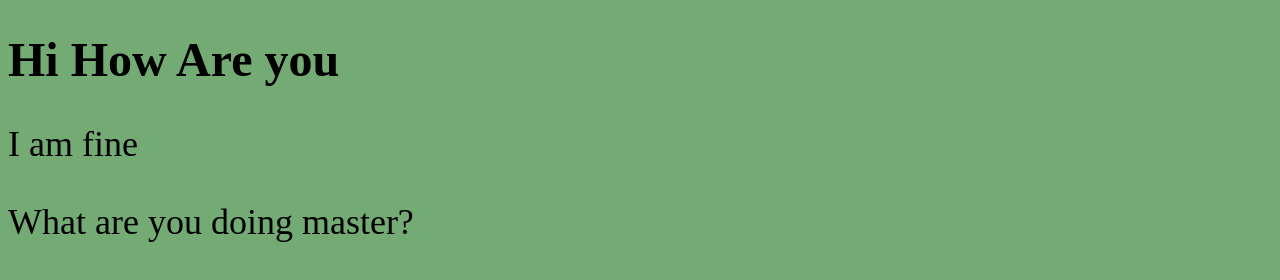
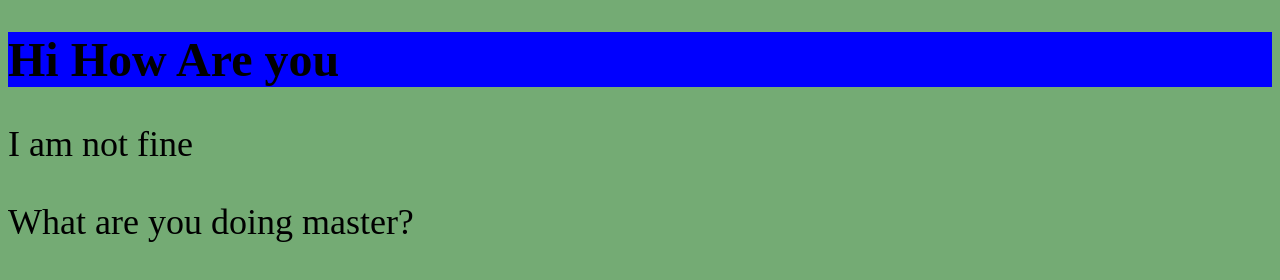
Before and after one commit to iumahboobi/github_branches, a plain HTML site: page index.html in a window 1280 px wide. Drawn offline with Linux system fonts and the light colour scheme.

Commit message:
paragraph changed and h1 backgound color

```diff
--- a/index.html
+++ b/index.html
@@ -8,7 +8,7 @@
     <title>Mergin</title>
 
     <h1>Hi How Are you</h1>
-    <p>I am fine</p>
+    <p>I am not fine</p>
     <p>What are you doing master?</p>
   </head>
   <body></body>
--- a/style.css
+++ b/style.css
@@ -3,6 +3,7 @@ body {
 }
 h1 {
   font-size: 48px;
+  background-color: blue;
 }
 p {
   font-size: 36px;
```
